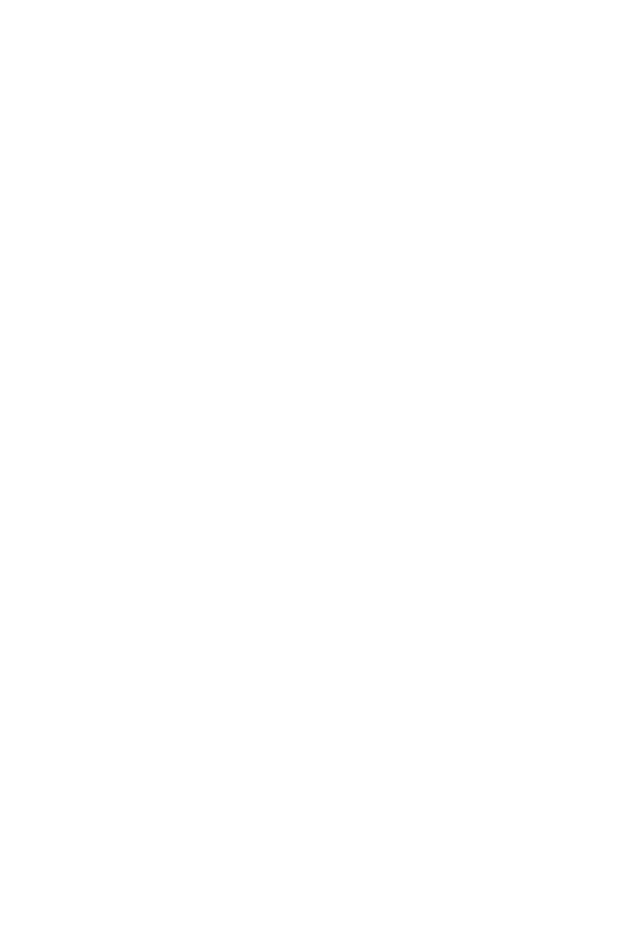
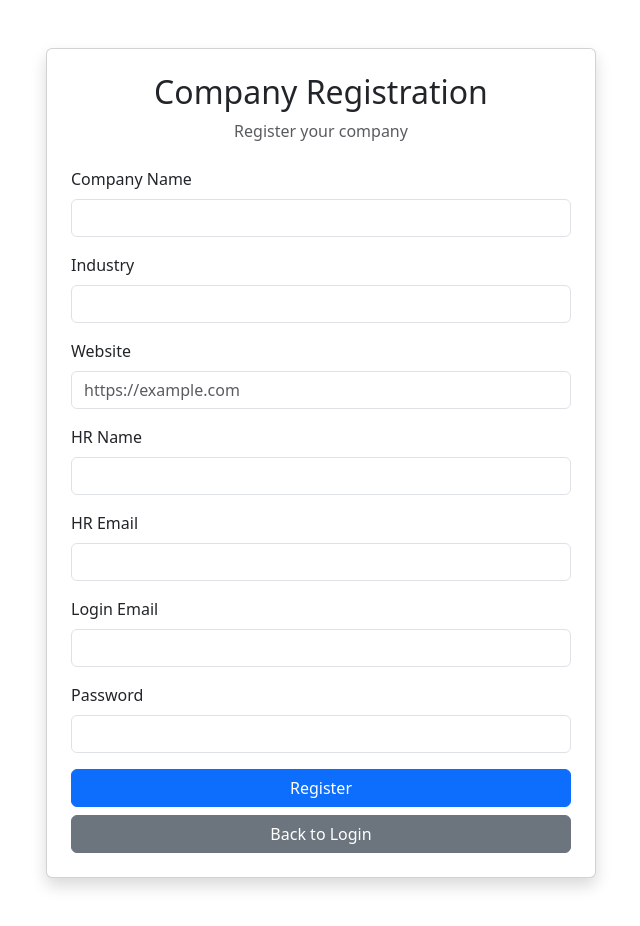
Before and after one commit to dilshazhussain832/placement_portal_app_V2, a Vue app in the folder frontend/: page /company-register in a window 1280 px wide. Before the commit this address had no page. Shown: the whole page, without its empty margins (319-959 px from the left). Before the commit the page ends 800 px from the top, so only its background shows below. Built offline with nearby package versions, Linux system fonts and the light colour scheme.

Commit message:
Added logout functionality for all user roles

```diff
--- a/frontend/src/views/AdminDashboard.vue
+++ b/frontend/src/views/AdminDashboard.vue
@@ -1,9 +1,18 @@
 <template>
   <div class="container mt-5">
 
-    <h2 class="mb-4">
-      Admin Dashboard
-    </h2>
+    <div class="d-flex justify-content-between align-items-center mb-4">
+
+      <h2>Admin Dashboard</h2>
+
+      <button
+        class="btn btn-danger"
+        @click="logout"
+      >
+        Logout
+      </button>
+
+    </div>
 
     <div class="row">
 
@@ -233,7 +242,9 @@
 <script setup>
 import { ref, onMounted } from "vue";
 import api from "../services/api";
+import { useRouter } from "vue-router";
 
+const router = useRouter();
 const dashboard = ref({});
 const companies = ref([]);
 const students = ref([]);
@@ -344,6 +355,27 @@ const rejectDrive = async (id) => {
 
 };
 
+async function logout() {
+
+  try {
+
+    const response = await api.post("/logout");
+
+    alert(response.data.message);
+
+    router.push("/");
+
+  } catch (error) {
+
+    alert(
+      error.response?.data?.message ||
+      "Logout failed."
+    );
+
+  }
+
+}
+
 onMounted(() => {
   loadDashboard();
   loadCompanies();
--- a/frontend/src/views/CompanyDashboard.vue
+++ b/frontend/src/views/CompanyDashboard.vue
@@ -1,9 +1,18 @@
 <template>
   <div class="container mt-5">
 
-    <h2 class="mb-4">
-      Company Dashboard
-    </h2>
+    <div class="d-flex justify-content-between align-items-center mb-4">
+
+      <h2>Company Dashboard</h2>
+
+      <button
+        class="btn btn-danger"
+        @click="logout"
+      >
+        Logout
+      </button>
+
+    </div>
 
     <div class="card shadow p-4">
 
@@ -313,7 +322,9 @@
 <script setup>
 import api from "../services/api";
 import { ref, onMounted } from "vue";
+import { useRouter } from "vue-router";
 
+const router = useRouter();
 const job_title = ref("");
 const job_description = ref("");
 const eligibility = ref("");
@@ -498,4 +509,25 @@ const rejectApplicant = async (applicationId) => {
   }
 };
 
+async function logout() {
+
+  try {
+
+    const response = await api.post("/logout");
+
+    alert(response.data.message);
+
+    router.push("/");
+
+  } catch (error) {
+
+    alert(
+      error.response?.data?.message ||
+      "Logout failed."
+    );
+
+  }
+
+}
+
 </script>
--- /dev/null
+++ b/frontend/src/views/CompanyRegister.vue
@@ -0,0 +1,141 @@
+<template>
+  <div class="container py-5 d-flex justify-content-center">
+    <div class="card shadow p-4" style="max-width: 550px; width: 100%;">
+
+      <h2 class="text-center mb-2">Company Registration</h2>
+      <p class="text-center text-muted mb-4">
+        Register your company
+      </p>
+
+      <form @submit.prevent="registerCompany">
+
+        <div class="mb-3">
+          <label class="form-label">Company Name</label>
+          <input
+            v-model="form.company_name"
+            type="text"
+            class="form-control"
+            required
+          >
+        </div>
+
+        <div class="mb-3">
+          <label class="form-label">Industry</label>
+          <input
+            v-model="form.industry"
+            type="text"
+            class="form-control"
+            required
+          >
+        </div>
+
+        <div class="mb-3">
+          <label class="form-label">Website</label>
+          <input
+            v-model="form.website"
+            type="text"
+            class="form-control"
+            placeholder="https://example.com"
+          >
+        </div>
+
+        <div class="mb-3">
+          <label class="form-label">HR Name</label>
+          <input
+            v-model="form.hr_name"
+            type="text"
+            class="form-control"
+            required
+          >
+        </div>
+
+        <div class="mb-3">
+          <label class="form-label">HR Email</label>
+          <input
+            v-model="form.hr_email"
+            type="email"
+            class="form-control"
+            required
+          >
+        </div>
+
+        <div class="mb-3">
+          <label class="form-label">Login Email</label>
+          <input
+            v-model="form.email"
+            type="email"
+            class="form-control"
+            required
+          >
+        </div>
+
+        <div class="mb-3">
+          <label class="form-label">Password</label>
+          <input
+            v-model="form.password"
+            type="password"
+            class="form-control"
+            required
+          >
+        </div>
+
+        <button
+          type="submit"
+          class="btn btn-primary w-100 mb-2"
+        >
+          Register
+        </button>
+
+        <button
+          type="button"
+          class="btn btn-secondary w-100"
+          @click="router.push('/')"
+        >
+          Back to Login
+        </button>
+
+      </form>
+
+    </div>
+  </div>
+</template>
+
+<script setup>
+import { reactive } from "vue";
+import { useRouter } from "vue-router";
+import api from "../services/api";
+
+const router = useRouter();
+
+const form = reactive({
+  company_name: "",
+  industry: "",
+  website: "",
+  hr_name: "",
+  hr_email: "",
+  email: "",
+  password: ""
+});
+
+async function registerCompany() {
+  try {
+
+    const response = await api.post(
+      "/company/register",
+      form
+    );
+
+    alert(response.data.message);
+
+    router.push("/");
+
+  } catch (error) {
+
+    alert(
+      error.response?.data?.message ||
+      "Registration failed"
+    );
+
+  }
+}
+</script>
--- a/frontend/src/views/LoginView.vue
+++ b/frontend/src/views/LoginView.vue
@@ -35,11 +35,17 @@
       </button>
 
       <div class="d-grid gap-2">
-        <button class="btn btn-outline-success">
+        <button
+          class="btn btn-outline-success"
+          @click="router.push('/student-register')"
+        >
           Student Registration
         </button>
 
-        <button class="btn btn-outline-secondary">
+        <button
+          class="btn btn-outline-secondary"
+          @click="router.push('/company-register')"
+        >
           Company Registration
         </button>
       </div>
--- a/frontend/src/views/StudentDashboard.vue
+++ b/frontend/src/views/StudentDashboard.vue
@@ -1,9 +1,18 @@
 <template>
   <div class="container mt-5">
 
-    <h2 class="mb-4">
-      Student Dashboard
-    </h2>
+    <div class="d-flex justify-content-between align-items-center mb-4">
+
+      <h2>Student Dashboard</h2>
+
+      <button
+        class="btn btn-danger"
+        @click="logout"
+      >
+        Logout
+      </button>
+
+    </div>
 
     <div class="card shadow p-4">
 
@@ -27,6 +36,12 @@
         </thead>
 
         <tbody>
+
+          <tr v-if="drives.length === 0">
+            <td colspan="100" class="text-center text-muted py-4">
+              No placement drives are available at the moment.
+            </td>
+          </tr>
 
           <tr
             v-for="drive in drives"
@@ -86,6 +101,12 @@
 
         <tbody>
 
+          <tr v-if="applications.length === 0">
+            <td colspan="100" class="text-center text-muted py-4">
+              You have not applied to any placement drives yet.
+            </td>
+          </tr>
+
           <tr
             v-for="application in applications"
             :key="application.application_id"
@@ -141,7 +162,9 @@
 <script setup>
 import { ref, onMounted } from "vue";
 import api from "../services/api";
+import { useRouter } from "vue-router";
 
+const router = useRouter();
 const drives = ref([]);
 const applications = ref([]);
 
@@ -186,6 +209,27 @@ const hasApplied = (driveId) => {
   );
 };
 
+async function logout() {
+
+  try {
+
+    const response = await api.post("/logout");
+
+    alert(response.data.message);
+
+    router.push("/");
+
+  } catch (error) {
+
+    alert(
+      error.response?.data?.message ||
+      "Logout failed."
+    );
+
+  }
+
+}
+
 onMounted(() => {
   loadDrives();
   loadApplications();
--- /dev/null
+++ b/frontend/src/views/StudentRegister.vue
@@ -0,0 +1,155 @@
+<template>
+  <div class="container py-5 d-flex justify-content-center">
+    <div class="card shadow p-4" style="max-width: 550px; width: 100%;">
+
+      <h2 class="text-center mb-2">Student Registration</h2>
+      <p class="text-center text-muted mb-4">
+        Create your student account
+      </p>
+
+      <form @submit.prevent="registerStudent">
+
+        <div class="mb-3">
+          <label class="form-label">Full Name</label>
+          <input
+            v-model="form.full_name"
+            type="text"
+            class="form-control"
+            required
+          >
+        </div>
+
+        <div class="mb-3">
+          <label class="form-label">Email</label>
+          <input
+            v-model="form.email"
+            type="email"
+            class="form-control"
+            required
+          >
+        </div>
+
+        <div class="mb-3">
+          <label class="form-label">Password</label>
+          <input
+            v-model="form.password"
+            type="password"
+            class="form-control"
+            required
+          >
+        </div>
+
+        <div class="mb-3">
+          <label class="form-label">Phone</label>
+          <input
+            v-model="form.phone"
+            type="text"
+            class="form-control"
+            required
+          >
+        </div>
+
+        <div class="mb-3">
+          <label class="form-label">Branch</label>
+          <input
+            v-model="form.branch"
+            type="text"
+            class="form-control"
+            placeholder="e.g. CSE, Data Science"
+            required
+          >
+        </div>
+
+        <div class="mb-3">
+          <label class="form-label">CGPA</label>
+          <input
+            v-model="form.cgpa"
+            type="number"
+            step="0.01"
+            class="form-control"
+            required
+          >
+        </div>
+
+        <div class="mb-3">
+          <label class="form-label">Passing Year</label>
+          <input
+            v-model="form.passing_year"
+            type="number"
+            class="form-control"
+            required
+          >
+        </div>
+
+        <div class="mb-3">
+          <label class="form-label">Skills</label>
+          <textarea
+            v-model="form.skills"
+            class="form-control"
+            rows="3"
+            placeholder="Python, SQL, Java"
+            required
+          ></textarea>
+        </div>
+
+        <button
+          type="submit"
+          class="btn btn-primary w-100 mb-2"
+        >
+          Register
+        </button>
+
+        <button
+          type="button"
+          class="btn btn-secondary w-100"
+          @click="router.push('/')"
+        >
+          Back to Login
+        </button>
+
+      </form>
+
+    </div>
+  </div>
+</template>
+
+<script setup>
+import { reactive } from "vue";
+import { useRouter } from "vue-router";
+import api from "../services/api";
+
+const router = useRouter();
+
+const form = reactive({
+  full_name: "",
+  email: "",
+  password: "",
+  phone: "",
+  branch: "",
+  cgpa: "",
+  passing_year: "",
+  skills: ""
+});
+
+async function registerStudent() {
+  try {
+
+    const response = await api.post(
+      "/student/register",
+      form
+    );
+
+    alert(response.data.message);
+
+    router.push("/");
+
+  } catch (error) {
+
+    alert(
+      error.response?.data?.message ||
+      "Registration failed"
+    );
+
+  }
+}
+</script>
```
Also changed, not shown: frontend/src/router/index.js (+10 -0 lines), 2 other files (tests, documents, lock files or other folders).
